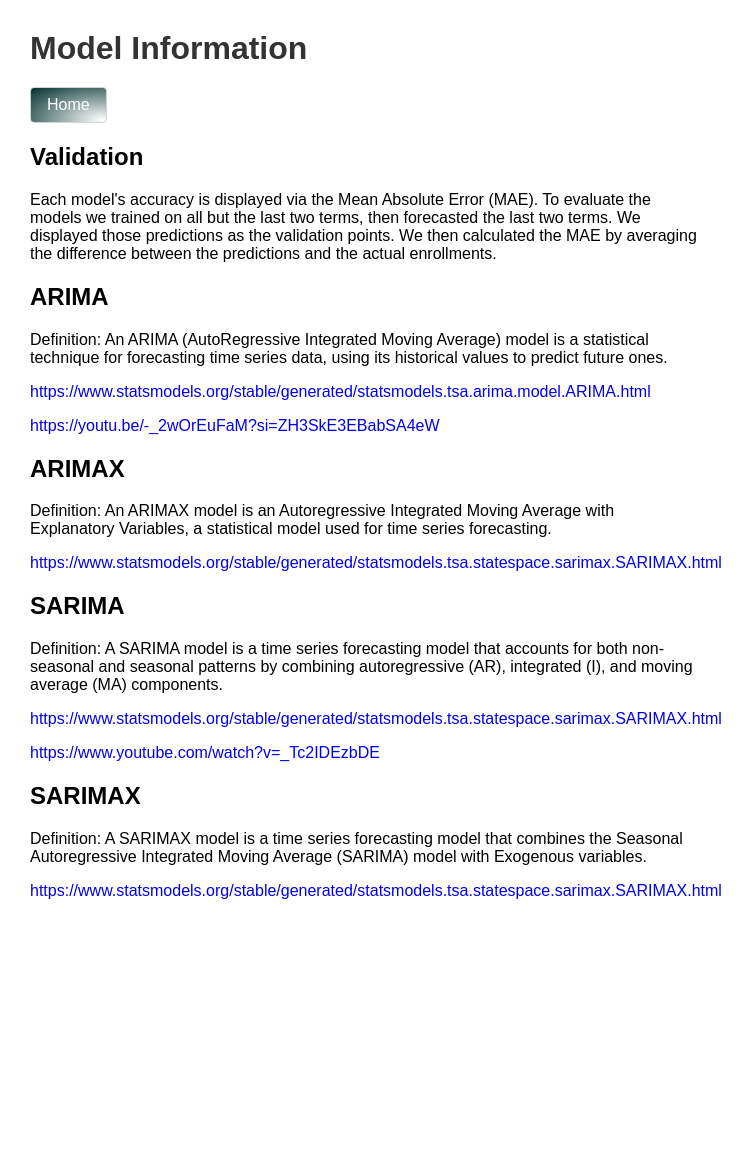
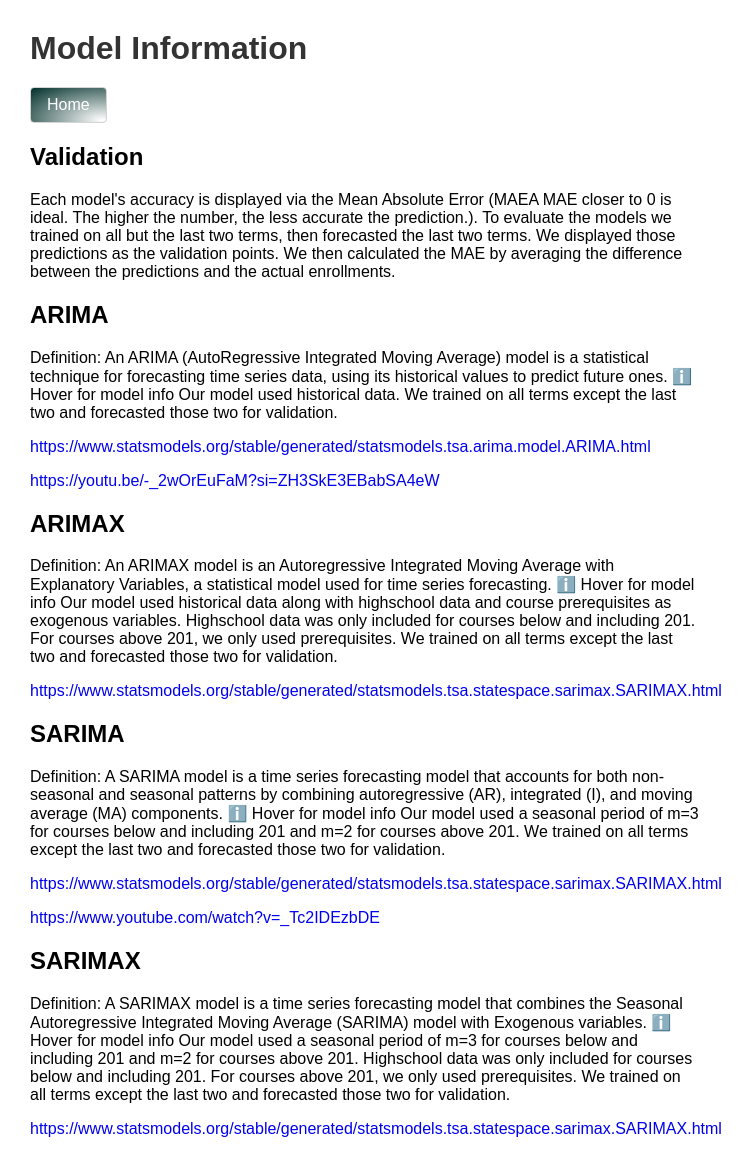
Before and after one commit to jaredkeeler2/470_Capstone, a Django app: page /model_info/ in a window 1280 px wide. Shown: the whole page, without its empty margins (0-754 px from the left). Before the commit the page ends 899 px from the top, so only its background shows below. Run offline with Django 5.2, Linux system fonts and the light colour scheme.

Commit message:
updated text

```diff
--- a/main/templates/model_info.html
+++ b/main/templates/model_info.html
@@ -24,23 +24,71 @@
         <a href="{% if URL_PREFIX %}/{{ URL_PREFIX }}/{% else %}/{% endif %}"><button>Home</button></a>
     </p>
     <h2>Validation</h2>
-    <p style="max-width: 670px;">Each model's accuracy is displayed via the Mean Absolute Error (MAE). To evaluate the models we trained on all but the last two terms, then forecasted the last two terms. We displayed those predictions as the validation points. We then calculated the MAE by averaging the difference between the predictions and the actual enrollments.</p>
+    <p style="max-width: 670px;">Each model's accuracy is displayed via the Mean Absolute Error (<span class="tooltip tooltip-validation"><span class="tooltip-label">MAE</span><span class="tooltiptext">A MAE closer to 0 is ideal. The higher the number, the less accurate the prediction.</span></span>). To evaluate the models we trained on all but the last two terms, then forecasted the last two terms. We displayed those predictions as the validation points. We then calculated the MAE by averaging the difference between the predictions and the actual enrollments.</p>
     <h2>ARIMA</h2>
-    <p style="max-width: 670px;">Definition: An ARIMA (AutoRegressive Integrated Moving Average) model is a statistical technique for forecasting time series data, using its historical values to predict future ones.</p>
+    <p style="max-width: 670px;">Definition: An ARIMA (AutoRegressive Integrated Moving Average) model is a statistical technique for forecasting time series data, using its historical values to predict future ones.
+    <span class="tooltip tooltip-block">
+        <span class="info-icon">ℹ️</span>
+        <span class="tooltip-label">Hover for model info</span>
+        <span class="tooltiptext">
+            Our model used historical data. We trained on all terms except
+            the last two and forecasted those two for validation.
+        </span>
+    </span>
+    </p>
+
     <p><a href="https://www.statsmodels.org/stable/generated/statsmodels.tsa.arima.model.ARIMA.html" target="_blank">https://www.statsmodels.org/stable/generated/statsmodels.tsa.arima.model.ARIMA.html</a></p>
     <p><a href="https://youtu.be/-_2wOrEuFaM?si=ZH3SkE3EBabSA4eW" target="_blank">https://youtu.be/-_2wOrEuFaM?si=ZH3SkE3EBabSA4eW</a></p>
 
     <h2>ARIMAX</h2>
-    <p style="max-width: 670px;">Definition: An ARIMAX model is an Autoregressive Integrated Moving Average with Explanatory Variables, a statistical model used for time series forecasting.</p>
-    <p><a href="https://www.statsmodels.org/stable/generated/statsmodels.tsa.statespace.sarimax.SARIMAX.html" target="_blank">https://www.statsmodels.org/stable/generated/statsmodels.tsa.statespace.sarimax.SARIMAX.html</a></p>
+    <p style="max-width: 670px;">Definition: An ARIMAX model is an Autoregressive Integrated Moving Average with Explanatory Variables, a statistical model used for time series forecasting.
+    <span class="tooltip tooltip-block">
+        <span class="info-icon">ℹ️</span>
+        <span class="tooltip-label">Hover for model info</span>
+        <span class="tooltiptext">
+            Our model used historical data along with highschool
+            data and course prerequisites as exogenous variables.
+            Highschool data was only included for courses below
+            and including 201. For courses above 201, we only used
+            prerequisites. We trained on all terms except the last
+            two and forecasted those two for validation.
+        </span>
+    </span>
+    </p>
+
+    <p><a href="https://www.statsmodels.org/stable/generated/statsmodels.tsa.statespace.sarimax.SARIMAX.html" target="_blank">https://www.statsmodels.org/stable/generated/statsmodels.tsa.statespace.sarimax.SARIMAX.html</a>
 
     <h2>SARIMA</h2>
-    <p style="max-width: 670px;">Definition: A SARIMA model is a time series forecasting model that accounts for both non-seasonal and seasonal patterns by combining autoregressive (AR), integrated (I), and moving average (MA) components.</p>
+    <p style="max-width: 670px;">Definition: A SARIMA model is a time series forecasting model that accounts for both non-seasonal and seasonal patterns by combining autoregressive (AR), integrated (I), and moving average (MA) components.
+    <span class="tooltip tooltip-block">
+        <span class="info-icon">ℹ️</span>
+        <span class="tooltip-label">Hover for model info</span>
+        <span class="tooltiptext">
+            Our model used a seasonal period of m=3 for courses below
+            and including 201 and m=2 for courses above 201. We
+            trained on all terms except the last two and forecasted
+            those two for validation.
+        </span>
+    </span>
+    </p>
     <p><a href="https://www.statsmodels.org/stable/generated/statsmodels.tsa.statespace.sarimax.SARIMAX.html" target="_blank">https://www.statsmodels.org/stable/generated/statsmodels.tsa.statespace.sarimax.SARIMAX.html</a></p>
     <p><a href="https://www.youtube.com/watch?v=_Tc2IDEzbDE" target="_blank">https://www.youtube.com/watch?v=_Tc2IDEzbDE</a></p>
 
     <h2>SARIMAX</h2>
-    <p style="max-width: 670px;">Definition: A SARIMAX model is a time series forecasting model that combines the Seasonal Autoregressive Integrated Moving Average (SARIMA) model with Exogenous variables.</p>
+    <p style="max-width: 670px;">Definition: A SARIMAX model is a time series forecasting model that combines the Seasonal Autoregressive Integrated Moving Average (SARIMA) model with Exogenous variables.
+    <span class="tooltip">
+        <span class="info-icon">ℹ️</span>
+        <span class="tooltip-label">Hover for model info</span>
+        <span class="tooltiptext">
+            Our model used a seasonal period of m=3 for courses
+            below and including 201 and m=2 for courses above 201.
+            Highschool data was only included for courses below
+            and including 201. For courses above 201, we only used
+            prerequisites. We trained on all terms except the last
+            two and forecasted those two for validation.
+        </span>
+    </span>
+    </p>
     <p><a href="https://www.statsmodels.org/stable/generated/statsmodels.tsa.statespace.sarimax.SARIMAX.html" target="_blank">https://www.statsmodels.org/stable/generated/statsmodels.tsa.statespace.sarimax.SARIMAX.html</a></p>
 </body>
 </html>
```
